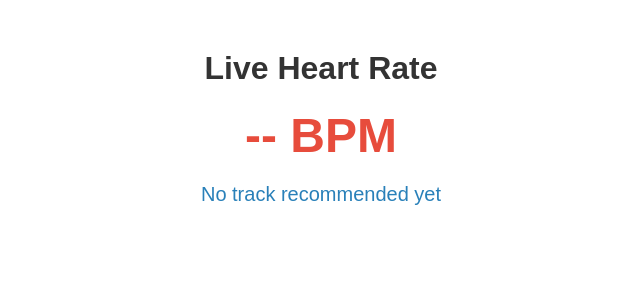
After one commit to farev/HeartFocusWebApp, a Flask app: template templates/sample.html in a window 1280 px wide. The commit adds this page. Shown: the top 300 px of the page, without its empty margins (319-959 px from the left). Run offline with Flask 3, Linux system fonts and the light colour scheme; the template is opened without the code that fills it, so the values that code supplies are empty; some libraries are stand-ins or nearby versions.

Commit message:
Added UI samlpe

```diff
--- /dev/null
+++ b/templates/sample.html
@@ -0,0 +1,58 @@
+<!DOCTYPE html>
+<html lang="en">
+<head>
+    <meta charset="UTF-8">
+    <meta name="viewport" content="width=device-width, initial-scale=1.0">
+    <title>Live Heart Rate & Spotify Recommendations</title>
+    <script src="https://cdn.jsdelivr.net/npm/socket.io-client@4.0.0/dist/socket.io.js"></script>
+    <style>
+        body {
+            font-family: Arial, sans-serif;
+            text-align: center;
+            margin-top: 50px;
+        }
+        h1 {
+            color: #333;
+        }
+        .heart-rate {
+            font-size: 48px;
+            font-weight: bold;
+            color: #e74c3c;
+        }
+        .track-link {
+            margin-top: 20px;
+            font-size: 20px;
+            color: #2980b9;
+        }
+        .track-link a {
+            color: #2980b9;
+            text-decoration: none;
+        }
+        .track-link a:hover {
+            text-decoration: underline;
+        }
+    </style>
+</head>
+<body>
+    <h1>Live Heart Rate</h1>
+    <div class="heart-rate" id="heartRate">-- BPM</div>
+
+    <div class="track-link" id="trackLink">No track recommended yet</div>
+
+    <script>
+        // Connect to the SocketIO server
+        var socket = io.connect('http://' + document.domain + ':' + location.port);
+
+        // Listen for the 'heart_rate_update' event
+        socket.on('heart_rate_update', function(data) {
+            // Update the heart rate display
+            document.getElementById('heartRate').innerText = data.heart_rate.toFixed(1) + ' BPM';
+
+            // Update the recommended track display
+            if (data.track_url) {
+                document.getElementById('trackLink').innerHTML = '<a href="' + data.track_url + '" target="_blank">Play Recommended Track</a>';
+            }
+        });
+    </script>
+</body>
+</html>
```
Also changed, not shown: templates/index.html (line endings or trailing spaces).
